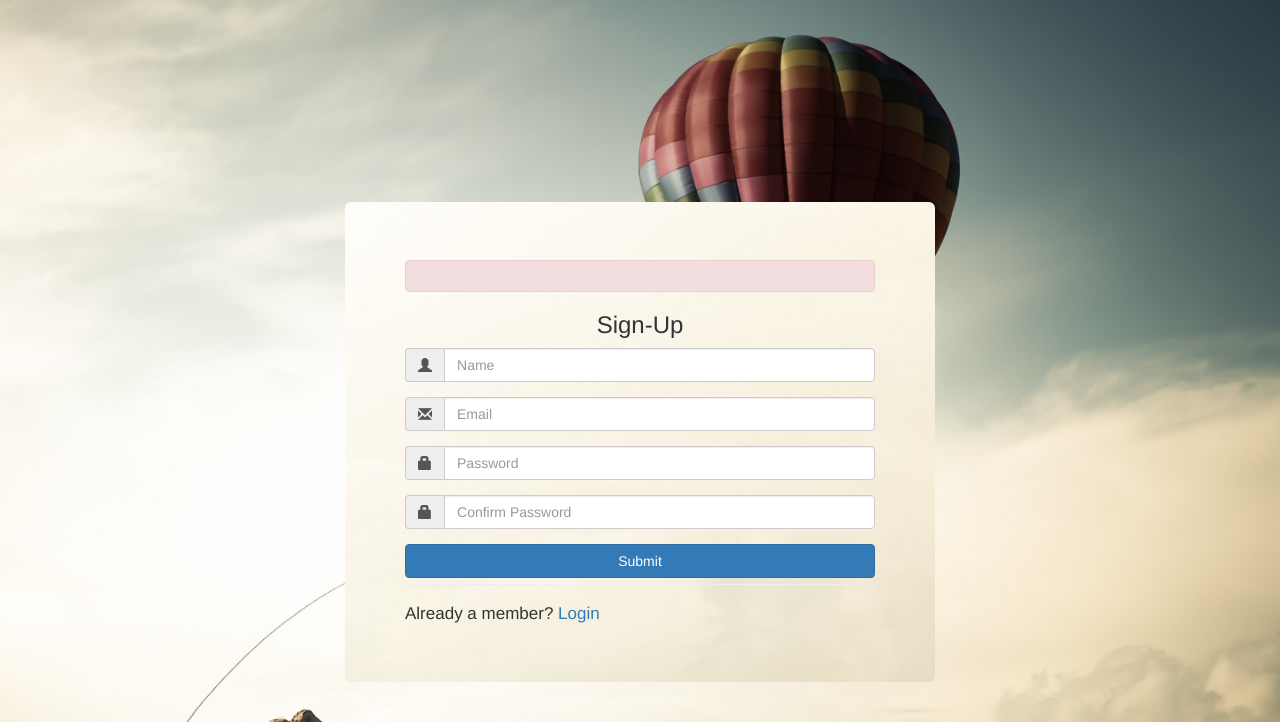
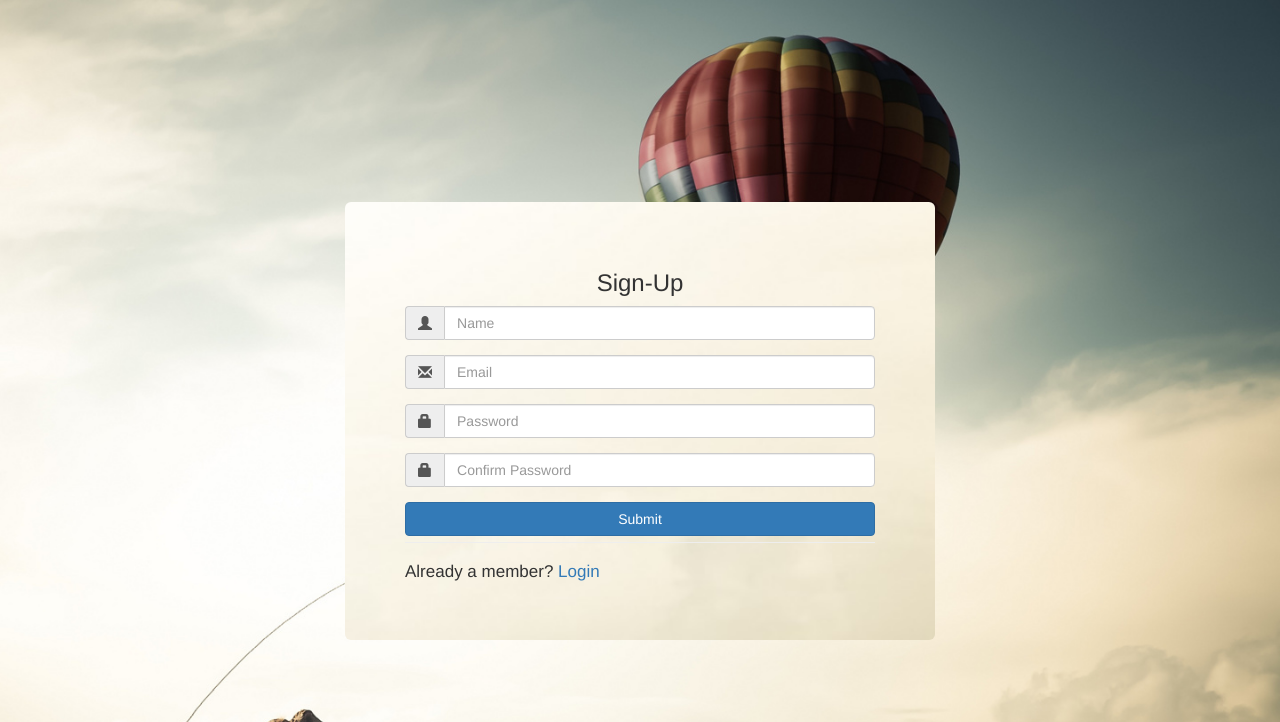
Before and after one commit to MDKola/bucketlist, a Flask app: page /register in a window 1280 px wide. Shown: the top 722 px of the page. Run offline with Flask 2, Linux system fonts and the light colour scheme; some libraries are stand-ins or nearby versions.

Commit message:
Update register.html

```diff
--- a/templates/register.html
+++ b/templates/register.html
@@ -26,7 +26,7 @@
 </div>
 <div class="container col-md-6">
 <div class="jumbotron">
-  <h5 class="alert alert-danger">{{data['error']}} </h5>
+  <h5 class="alert-danger">{{data['error']}} </h5>
   {% with messages = get_flashed_messages() %}
         {% if messages %}
           {% for message in messages %}
```
